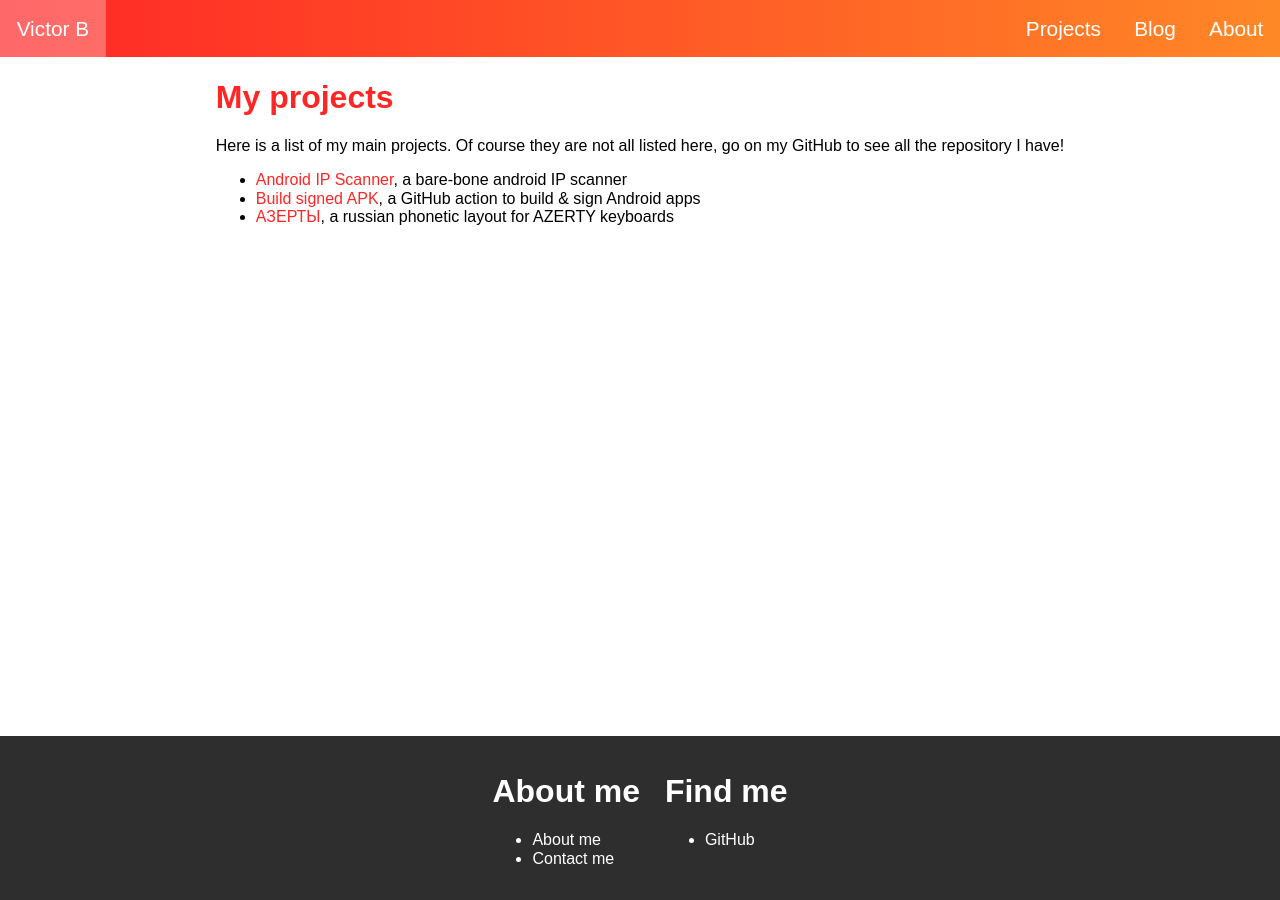
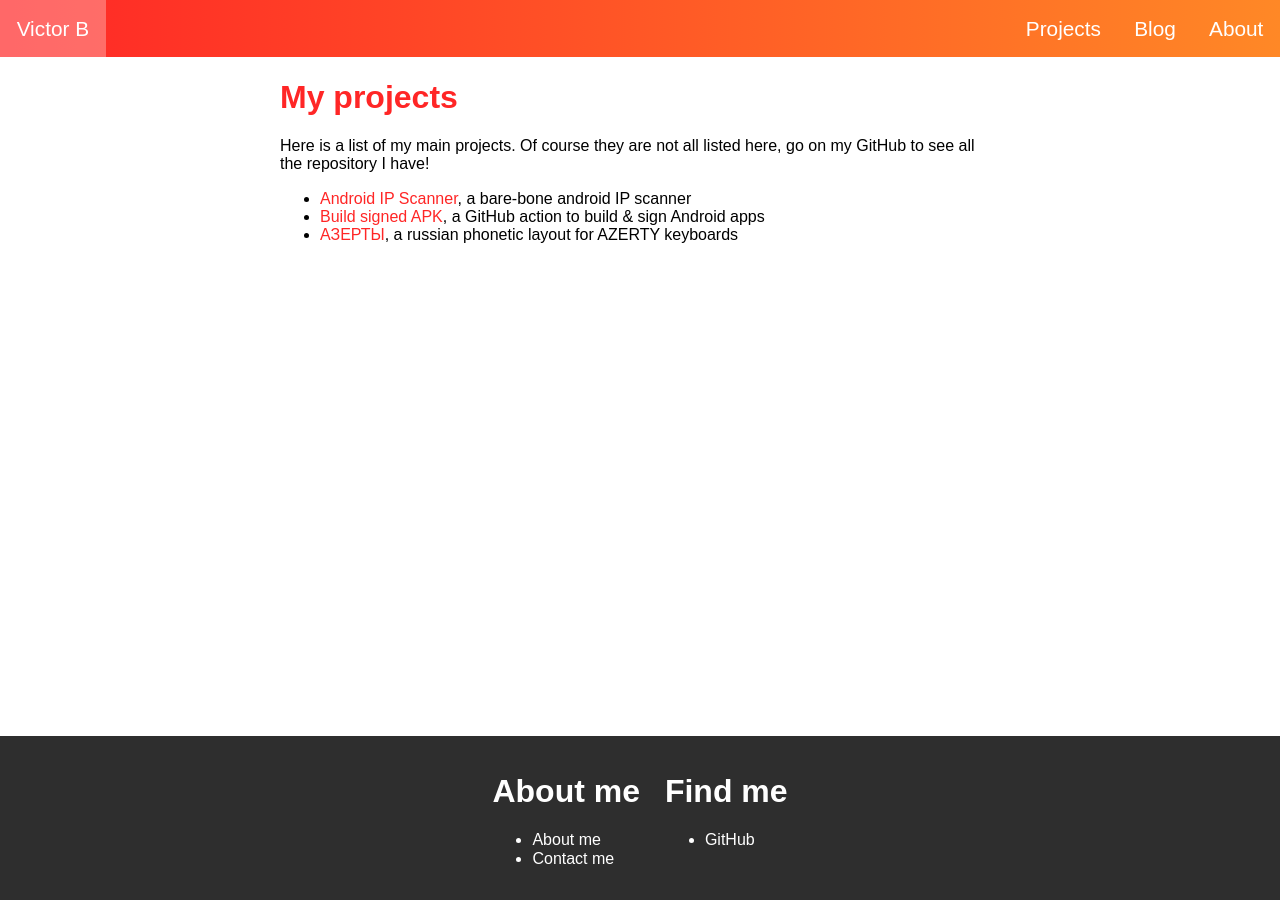
Before and after one commit to victorbnl/victorbnl.github.io, a Jekyll site: the page built from projects.md, in a window 1280 px wide. Built offline with Jekyll 4.4.1, drawn with Linux system fonts in a browser that asks for light colours.

Commit message:
Fix main width

```diff
--- a/css/article.sass
+++ b/css/article.sass
@@ -5,6 +5,9 @@ body
     justify-content: center
     align-items: center
 
+main
+    max-width: 45em
+
 @media(max-width: 600px)
     main
         padding: 0 1em
```
